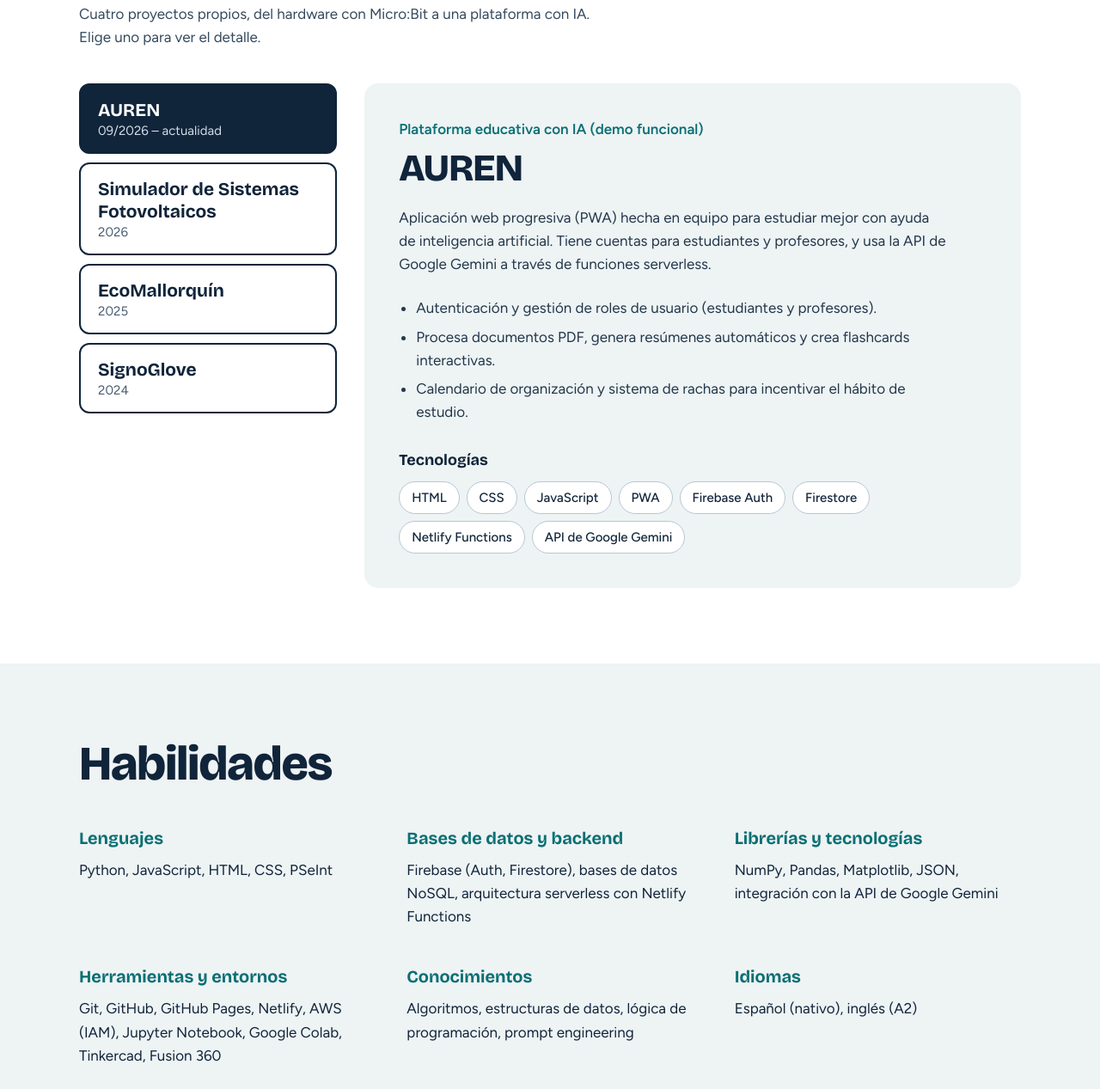
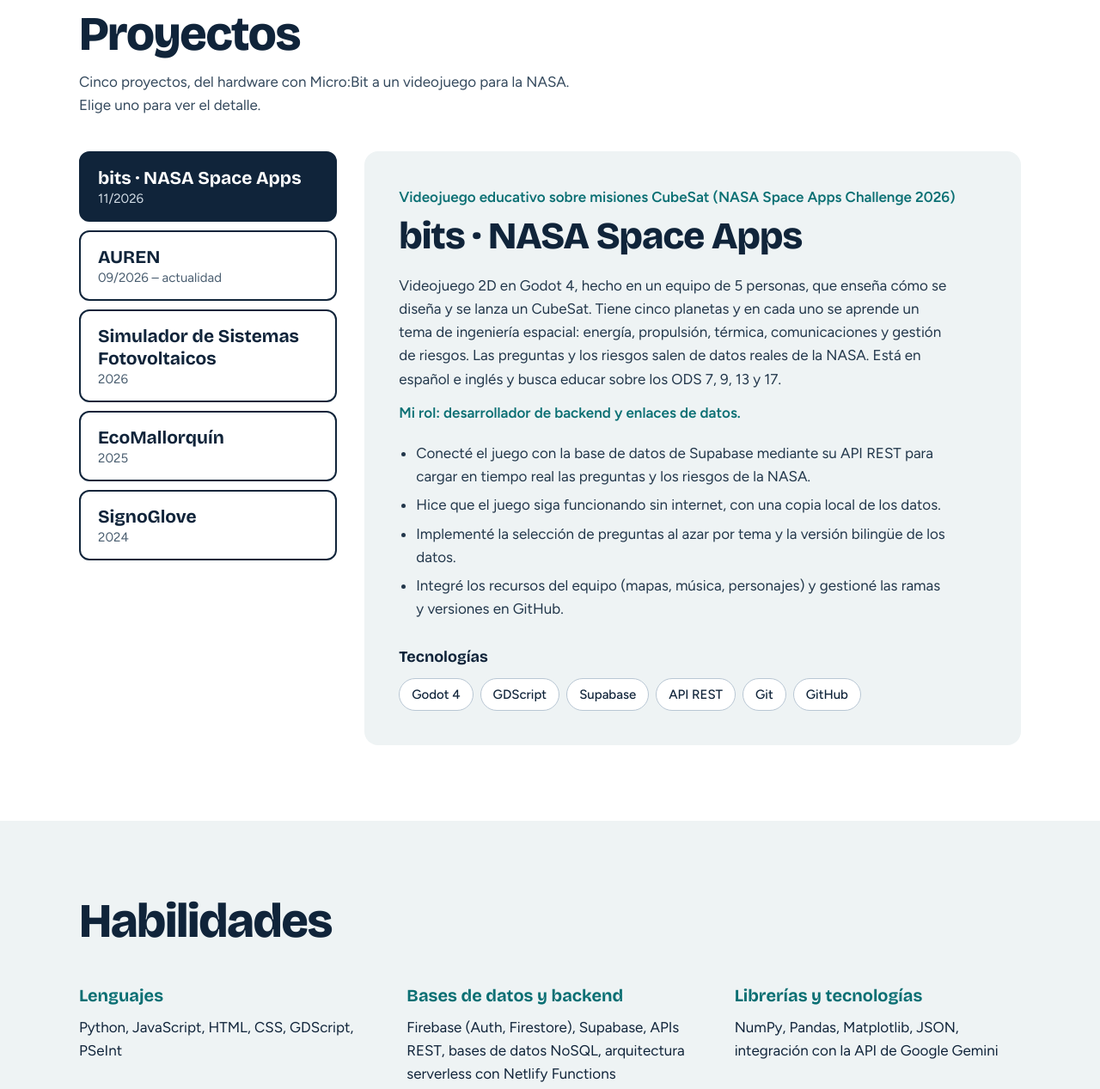
Before and after one commit to tucgg123/portafolio, a plain HTML site: page index.html in a window 1280 px wide. Shown: the part 956-2223 px from the top of the page at 86% size. Drawn offline with nearby package versions, Linux system fonts and the light colour scheme.

Commit message:
Actualizar portafolio con la hoja de vida de noviembre 2026
- Agregar el proyecto bits (NASA Space Apps Challenge 2026)
- Agregar certificados: Galactic Problem Solver, XVI Feria de Uninorte y El Universo de la Ciencia
- Agregar habilidades: GDScript, Godot Engine, Supabase y APIs REST
- Actualizar descripciones del Simulador Fotovoltaico y EcoMallorquín
- Reemplazar el PDF de la hoja de vida

Co-Authored-By: Claude Opus 5.5 <noreply@anthropic.com>
Claude-Session: https://claude.ai/code/session_01B7VXPmDQxL84XLtowcVvLL

```diff
--- a/index.html
+++ b/index.html
@@ -45,6 +45,7 @@
     <dl>
       <div><dt>Estudio</dt><dd>Ingeniería de Sistemas, Corporación Universitaria de la Costa (desde 02/2025)</dd></div>
       <div><dt>Enfoque</dt><dd>Full stack, aplicaciones web, IA generativa</dd></div>
+      <div><dt>Proyecto reciente</dt><dd>bits, videojuego para NASA Space Apps Challenge 2026</dd></div>
       <div><dt>Proyecto actual</dt><dd>AUREN, plataforma educativa con IA</dd></div>
       <div><dt>Idiomas</dt><dd>Español nativo, inglés A2</dd></div>
     </dl>
@@ -55,7 +56,7 @@
 <section id="proyectos" class="band band-white">
   <div class="wrap">
     <h2 class="section-title">Proyectos</h2>
-    <p class="section-intro">Cuatro proyectos propios, del hardware con Micro:Bit a una plataforma con IA. Elige uno para ver el detalle.</p>
+    <p class="section-intro">Cinco proyectos, del hardware con Micro:Bit a un videojuego para la NASA. Elige uno para ver el detalle.</p>
     <div class="projects">
       <div class="project-list" id="project-list" role="group" aria-label="Lista de proyectos"></div>
       <article class="project-detail" id="project-detail" aria-live="polite"></article>
@@ -67,10 +68,10 @@
 <section id="habilidades" class="wrap section">
   <h2 class="section-title">Habilidades</h2>
   <div class="skills">
-    <div><h3>Lenguajes</h3><p>Python, JavaScript, HTML, CSS, PSeInt</p></div>
-    <div><h3>Bases de datos y backend</h3><p>Firebase (Auth, Firestore), bases de datos NoSQL, arquitectura serverless con Netlify Functions</p></div>
+    <div><h3>Lenguajes</h3><p>Python, JavaScript, HTML, CSS, GDScript, PSeInt</p></div>
+    <div><h3>Bases de datos y backend</h3><p>Firebase (Auth, Firestore), Supabase, APIs REST, bases de datos NoSQL, arquitectura serverless con Netlify Functions</p></div>
     <div><h3>Librerías y tecnologías</h3><p>NumPy, Pandas, Matplotlib, JSON, integración con la API de Google Gemini</p></div>
-    <div><h3>Herramientas y entornos</h3><p>Git, GitHub, GitHub Pages, Netlify, AWS (IAM), Jupyter Notebook, Google Colab, Tinkercad, Fusion 360</p></div>
+    <div><h3>Herramientas y entornos</h3><p>Git, GitHub, GitHub Pages, Netlify, AWS (IAM), Godot Engine, Jupyter Notebook, Google Colab, Tinkercad, Fusion 360</p></div>
     <div><h3>Conocimientos</h3><p>Algoritmos, estructuras de datos, lógica de programación, prompt engineering</p></div>
     <div><h3>Idiomas</h3><p>Español (nativo), inglés (A2)</p></div>
   </div>
@@ -82,6 +83,7 @@
     <h2 class="section-title">Formación y certificaciones</h2>
     <p class="section-intro">Ordenado de lo más reciente a lo más antiguo.</p>
     <ol class="timeline">
+      <li><span class="date">16/11/2026</span><div><strong>Galactic Problem Solver</strong><span>NASA Space Apps Challenge 2026, Universal Event. Certificado de participación en el hackatón.</span></div></li>
       <li><span class="date">03/10/2026</span><div><strong>Brigada de Emergencia Básica</strong><span>IRO Ingeniería de Riesgos Ocupacionales S.A.S. Curso de brigadista de 12 horas.</span></div></li>
       <li><span class="date">26/06/2026</span><div><strong>Iniciación al desarrollo con IA</strong><span>BIG school. Jornadas formativas de Desarrollo con IA: programa con agentes.</span></div></li>
       <li><span class="date">29/05/2026</span><div><strong>Taller de Modelado e Impresión 3D</strong><span>Universidad de la Costa. Práctica con Autodesk Fusion 360.</span></div></li>
@@ -91,6 +93,8 @@
       <li><span class="date">02/2025 – hoy</span><div><strong>Ingeniería de Sistemas</strong><span>Corporación Universitaria de la Costa (CUC), Barranquilla. En curso.</span></div></li>
       <li><span class="date">12/2024</span><div><strong>Auxiliar en Artes Gráficas</strong><span>CODETEC, Barranquilla. Programa de 1296 horas cursado y aprobado.</span></div></li>
       <li><span class="date">12/2024</span><div><strong>Bachiller Académico</strong><span>I.D.D.I Nueva Granada, Barranquilla.</span></div></li>
+      <li><span class="date">06/11/2024</span><div><strong>Feria «El Universo de la Ciencia»</strong><span>Colegio I.E.D. Madre Marcelina. Certificado de participación.</span></div></li>
+      <li><span class="date">07/06/2024</span><div><strong>XVI Feria de Proyectos de Ingeniería</strong><span>Universidad del Norte, división de Ingeniería. Participación en la categoría colegios.</span></div></li>
     </ol>
   </div>
 </section>
--- a/script.js
+++ b/script.js
@@ -1,5 +1,20 @@
 // Datos de los proyectos. Para agregar uno nuevo, añade un objeto a esta lista.
 const projects = [
+  {
+    id: 'bits',
+    title: 'bits · NASA Space Apps',
+    period: '11/2026',
+    kind: 'Videojuego educativo sobre misiones CubeSat (NASA Space Apps Challenge 2026)',
+    text: 'Videojuego 2D en Godot 4, hecho en un equipo de 5 personas, que enseña cómo se diseña y se lanza un CubeSat. Tiene cinco planetas y en cada uno se aprende un tema de ingeniería espacial: energía, propulsión, térmica, comunicaciones y gestión de riesgos. Las preguntas y los riesgos salen de datos reales de la NASA. Está en español e inglés y busca educar sobre los ODS 7, 9, 13 y 17.',
+    role: 'Mi rol: desarrollador de backend y enlaces de datos.',
+    points: [
+      'Conecté el juego con la base de datos de Supabase mediante su API REST para cargar en tiempo real las preguntas y los riesgos de la NASA.',
+      'Hice que el juego siga funcionando sin internet, con una copia local de los datos.',
+      'Implementé la selección de preguntas al azar por tema y la versión bilingüe de los datos.',
+      'Integré los recursos del equipo (mapas, música, personajes) y gestioné las ramas y versiones en GitHub.'
+    ],
+    stack: ['Godot 4', 'GDScript', 'Supabase', 'API REST', 'Git', 'GitHub']
+  },
   {
     id: 'auren',
     title: 'AUREN',
@@ -17,15 +32,15 @@ const projects = [
     id: 'solar',
     title: 'Simulador de Sistemas Fotovoltaicos',
     period: '2026',
-    kind: 'Aplicación web interactiva',
-    text: 'Herramienta para entender y evaluar sistemas de energía solar, organizada en cinco módulos.',
+    kind: 'Aplicación web interactiva (informe de Física de Campos)',
+    text: 'Herramienta para evaluar paneles solares en los locales del Barrio Galán, Barranquilla, organizada en cinco módulos.',
     points: [
-      'Simulación energética y análisis climático.',
-      'Visualización de modelos 3D.',
-      'Cálculo de retorno de inversión.',
-      'Explicación de los fundamentos físicos.'
+      'Simulador de retorno de la inversión según el consumo y el tipo de techo.',
+      'Comparación de locales con gráficas de consumo frente a generación.',
+      'Cálculos de física de campos: corriente, campo magnético, campo eléctrico y efecto Joule.',
+      'Pronóstico del clima en vivo y modelos 3D en Tinkercad.'
     ],
-    stack: ['HTML', 'CSS', 'JavaScript', 'Git', 'GitHub Pages']
+    stack: ['HTML', 'CSS', 'JavaScript', 'Chart.js', 'API de Open-Meteo', 'Pruebas con Node.js', 'GitHub Pages']
   },
   {
     id: 'eco',
@@ -35,7 +50,7 @@ const projects = [
     text: 'Aplicación orientada a proteger la fauna, con cuatro módulos pensados para visitantes y para quienes cuidan el entorno.',
     points: [
       'Mapa interactivo.',
-      'Sistema de reportes en tiempo real.',
+      'Sistema de reportes ciudadanos.',
       'Base de datos de fauna.',
       'Información educativa para visitantes.'
     ],
@@ -99,7 +114,11 @@ function renderDetail() {
   detailEl.append(
     el('p', 'p-kind', p.kind),
     el('h3', '', p.title),
-    el('p', 'p-text', p.text),
+    el('p', 'p-text', p.text)
+  );
+  // El rol es opcional: solo se muestra en proyectos de equipo que lo indiquen.
+  if (p.role) detailEl.append(el('p', 'p-role', p.role));
+  detailEl.append(
     points,
     el('h4', '', 'Tecnologías'),
     stack
--- a/styles.css
+++ b/styles.css
@@ -269,3 +269,4 @@ button { font-family: inherit; }
 @media (prefers-reduced-motion: reduce) {
   html { scroll-behavior: auto; }
 }
+.project-detail .p-role { margin: -12px 0 20px; font-weight: 600; color: var(--teal); }
```
Also changed, not shown: 1 other file.
